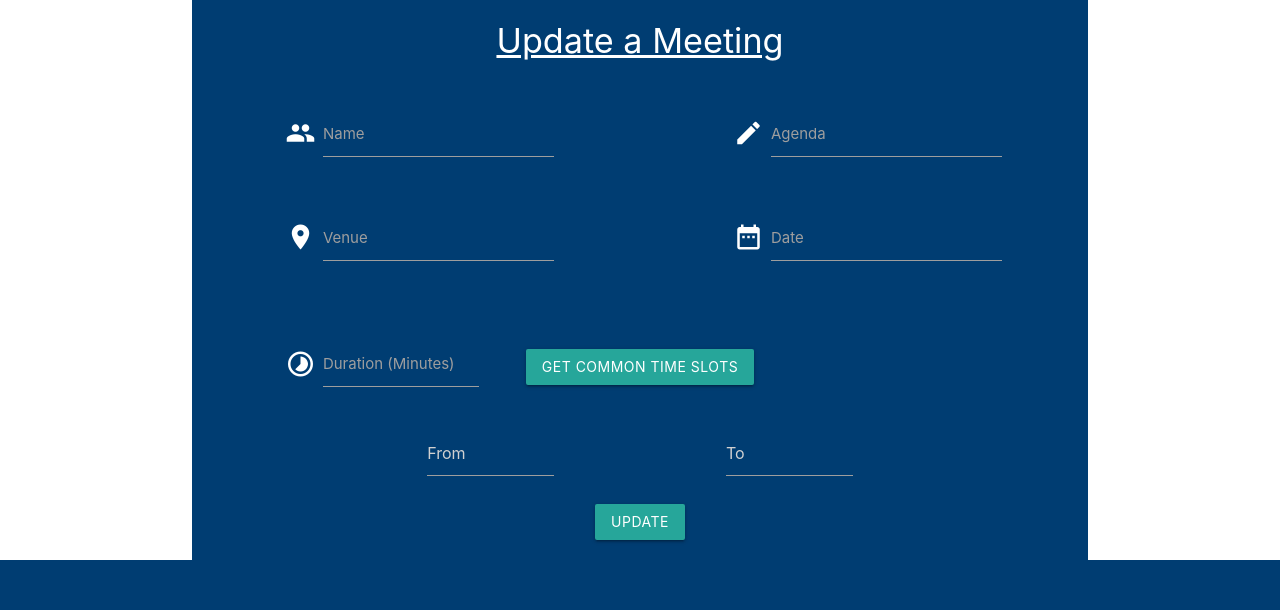
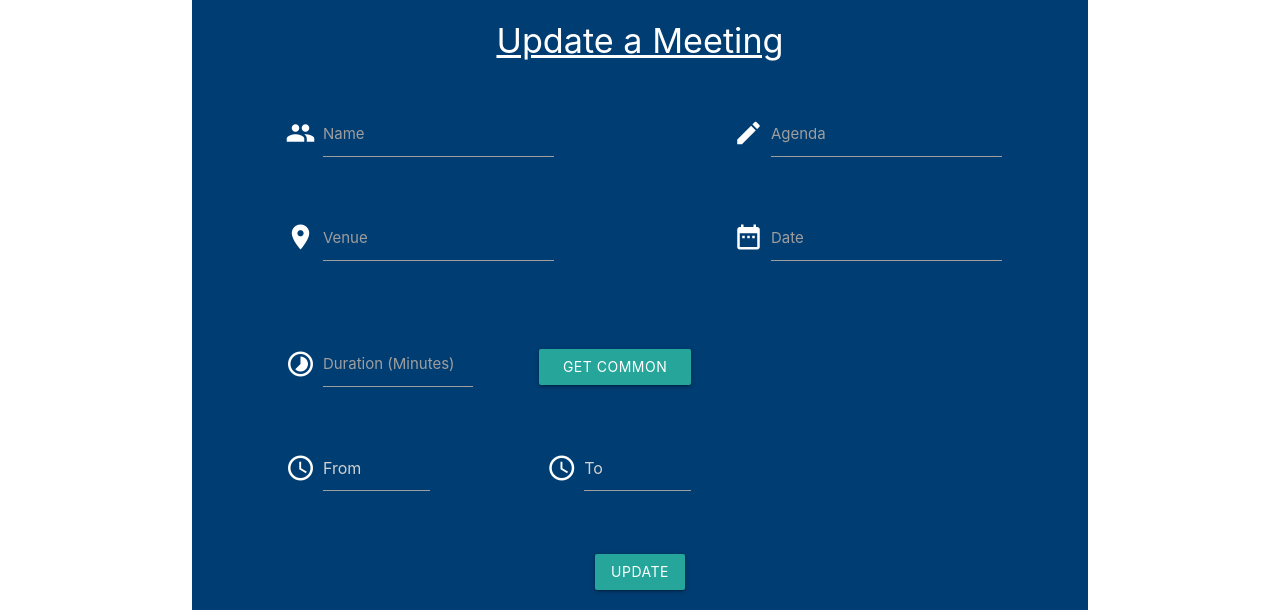
Before and after one commit to ParthManiyar/Meeting_Management_System, a Django app: page /edit/meeting/1/ in a window 1280 px wide. Shown: the part 267-877 px from the top of the page. Before the commit the page ends 827 px from the top, so only its background shows below. Run offline with Django 3.2, Linux system fonts and the light colour scheme; the visitor is signed in with stand-in values (Sample User, id 1); data comes from the database, SQL or seed files in the repository; data that the repository does not hold is empty.

Commit message:
Final v1

```diff
--- a/MMSApp/templates/MMSApp/meeting_cu.html
+++ b/MMSApp/templates/MMSApp/meeting_cu.html
@@ -35,24 +35,39 @@
     <br>
 
     <div class="row">
-      <div class="input-field col s3 offset-s1">
+      <div class="col s7 offset-s1">
+        <div class="row">
+
+            <div class="input-field col s5">
               <i class="material-icons prefix">timelapse</i>
                 <input class="validate" id="meeting_duration_id" type="text" style="color:white">
                 <label for="meeting_duration_id">Duration (Minutes)</label>
             </div>
-      <div class="col s4" style="padding-top:1.5em;">
+            <div class="col s4 offset-s1" style="padding-top:1.5em;">
                   <a class="waves-effect waves-light btn" id="common_time_slot_id">Get Common Time Slots</a>
             </div>
           </div>
-
-
-
           <div class="row">
-      <div class="col s2 offset-s3">
-          <input placeholder="From" type="text" class="timepicker" id="meeting_from_time_id" style="color:white">
+            <div class="input-field col s4 ">
+              <i class="material-icons prefix">access_time</i>
+                <input placeholder="From" type="text" class="validate" id="meeting_from_time_id" style="color:white">
             </div>
-      <div class="col s2 offset-s2">
-          <input placeholder="To" type="text" class="timepicker" id="meeting_to_time_id" style="color:white">
+            <div class="input-field col s4 offset-s2">
+              <i class="material-icons prefix">access_time</i>
+                <input placeholder="To" type="text" class="validate" id="meeting_to_time_id" style="color:white">
+            </div>
+          </div>
+      </div>
+      <div class="col s4">
+        <div class="fancyscrollreverse" id="all_slots_id" style="height:200px;width:90%;overflow-y:auto">
+          <!-- <p>
+            <label>
+              <input name="common_time_slot" class="suggestions-class"  type="radio" />
+              <span ><span  st="12:00 PM" >12:00 PM</span> -
+              <span en="12:00 PM" >12:00 PM</span></span>
+            </label>
+          </p> -->
+        </div>
       </div>
     </div>
 
@@ -197,13 +212,7 @@
      e_hour = get_time_h($("#meeting_to_time_id").val());
      e_min = get_time_m($("#meeting_to_time_id").val());
 
-     duration = get_duration(s_hour,s_min,e_hour,e_min);
-
-     if(duration <= 0){
-       M.toast({html: 'Time duration must be positive!'});
-       console.log(duration);
-      return;
-     }
+     duration = $("#meeting_duration_id").val();
 
      var instance = M.Datepicker.getInstance(meeting_date_id);
      var ins_string = instance.toString();
@@ -306,6 +315,7 @@
                    $("#meeting_name_id").val(response['name']);
                    $("#meeting_agenda_id").val(response['agenda']);
                    $("#meeting_venue_id").val(response['venue']);
+                   $("#meeting_duration_id").val(response['duration']);
 
                    var to12hrStringval = to12hrString(response['start_time'][0],response['start_time'][1]);
 
@@ -369,9 +379,41 @@
            },
            success: function(response) {
              console.log(response);
+             if(response['status']==200){
+               $("#all_slots_id").empty();
+               for (var i=0;i<response['time_slots'].length;i++){
+
+                 var st = response['time_slots'][i]["start_time"];
+                 var en = response['time_slots'][i]["end_time"];
+
+                var temp = '<p>\
+                   <label>\
+                     <input name="common_time_slot" class="suggestions-class" type="radio"/>\
+                     <span ><span st="'+st+'" >'+st+'</span> -\
+                     <span en="'+en+'" >'+en+'</span></span>\
+                   </label>\
+                 </p>';
+
+                 $("#all_slots_id").append(temp);
+               }
+               if(response['time_slots'].length == 0){
+                 $("#all_slots_id").append("<p>No common time slots!</p>");
+               }
+             }
            },
          });
     }
+
+    $(document).on("click",".suggestions-class",function(){
+        var st = $(this).next().children().attr("st");
+        var en = $(this).next().children().last().attr("en");
+
+        $("#meeting_to_time_id").val(en);
+        $("#meeting_from_time_id").val(st);
+
+        jQuery('html,body').animate({scrollTop:0},0);
+    });
+
 
 });
 
--- a/MMSApp/views.py
+++ b/MMSApp/views.py
@@ -1144,7 +1144,9 @@
                     for user in group.members.all():
                         try:
                             for event in user.schedule.daily_schedules.all().get(date = meeting_date).events.all():
-                                if end_time<=event.start_time or event.end_time<=start_time:
+                                start_time2 = datetime( year, month, day, event.start_time.hour, event.start_time.minute )
+                                end_time2 = datetime( year, month, day, event.end_time.hour, event.end_time.minute )
+                                if end_time<=start_time2 or end_time2<=start_time:
                                     continue
                                 else:
                                     flag = False
@@ -1155,8 +1157,8 @@
                             pass
                     if flag == True:
                         time_slot = {}
-                        time_slot['start_time'] = start_time.strftime("%H:%M")
-                        time_slot['end_time'] = end_time.strftime("%H:%M")
+                        time_slot['start_time'] = start_time.strftime("%I:%M %p" )
+                        time_slot['end_time'] = end_time.strftime("%I:%M %p" )
                         response['time_slots'].append(time_slot)
 
                     start_time = start_time + timedelta(minutes = delta)
```
Also changed, not shown: MMSApp/templates/MMSApp/signup.html (+10 -0 lines). Lines whose indentation alone changed are shown as unchanged.
